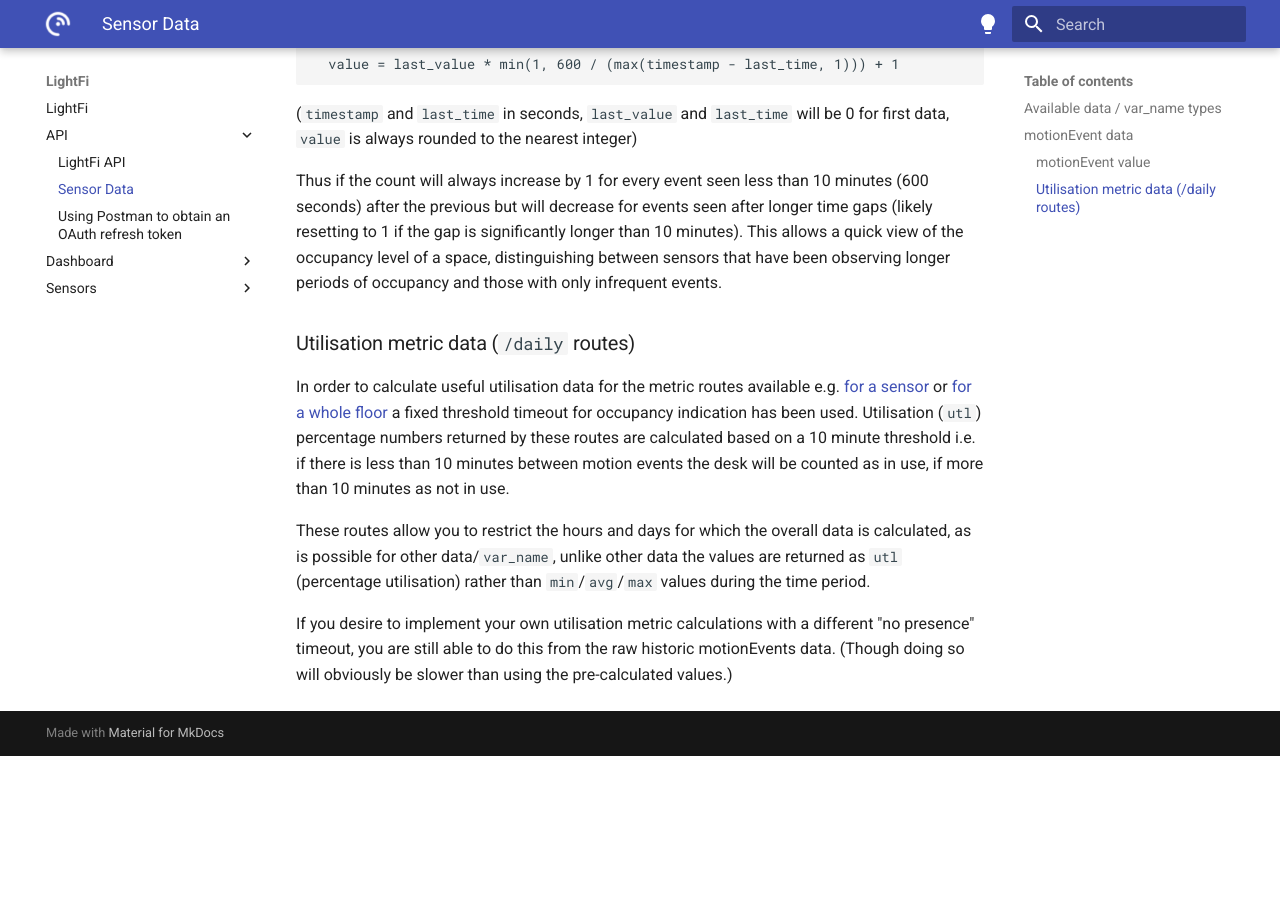
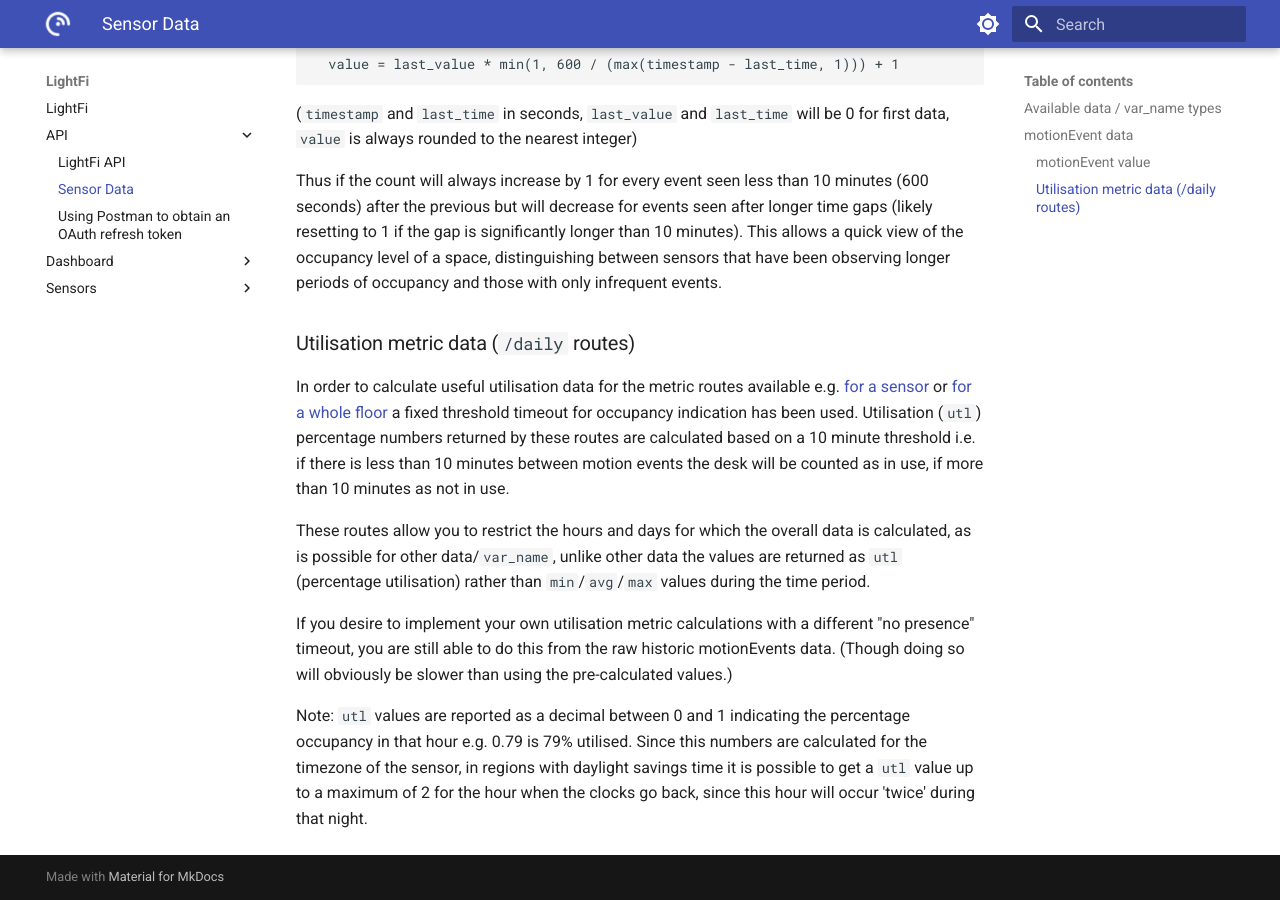
Before and after one commit to LightFiLimited/lf-documentation, an MkDocs documentation site: the page built from docs/API/data.md, in a window 1280 px wide and 900 px high, scrolled down 1924 px. Built offline with MkDocs 1.6.1 and Material for MkDocs 9.7.7, drawn with Linux system fonts in a browser that asks for light colours; before the commit the page ends 2680 px from its top, so only the background shows below that.

Commit message:
utilisation and daylight savings time note minor theme tweak

```diff
--- a/docs/API/data.md
+++ b/docs/API/data.md
@@ -51,3 +51,5 @@ Utilisation (`utl`) percentage numbers returned by these routes are calculated b
 These routes allow you to restrict the hours and days for which the overall data is calculated, as is possible for other data/`var_name`, unlike other data the values are returned as `utl` (percentage utilisation) rather than `min`/`avg`/`max` values during the time period.
 
 If you desire to implement your own utilisation metric calculations with a different "no presence" timeout, you are still able to do this from the raw historic motionEvents data. (Though doing so will obviously be slower than using the pre-calculated values.)
+
+Note: `utl` values are reported as a decimal between 0 and 1 indicating the percentage occupancy in that hour e.g. 0.79 is 79% utilised. Since this numbers are calculated for the timezone of the sensor, in regions with daylight savings time it is possible to get a `utl` value up to a maximum of 2 for the hour when the clocks go back, since this hour will occur 'twice' during that night.
--- a/mkdocs.yml
+++ b/mkdocs.yml
@@ -3,21 +3,31 @@ site_description: LightFi sensor and data documentation
 theme:
   name: material
   palette:
-  - media: '(prefers-color-scheme: light)'
-    scheme: default
-    primary: indigo
-    accent: amber
-    toggle:
-      icon: material/lightbulb
-      name: Switch to light mode
-  - media: '(prefers-color-scheme: dark)'
-    scheme: slate
-    primary: indigo
-    accent: amber
-    toggle:
-      icon: material/lightbulb-outline
-      name: Switch to dark mode
-  # features:
+    # Palette toggle for automatic mode
+    # Need to sponsor mkdocs material to get this via "Insiders"
+    # - media: "(prefers-color-scheme)"
+    #   toggle:
+    #     icon: material/brightness-auto
+    #     name: Switch to light mode
+
+    # Palette toggle for light mode
+    - media: "(prefers-color-scheme: light)"
+      scheme: default
+      primary: indigo
+      accent: amber
+      toggle:
+        icon: material/brightness-7
+        name: Switch to dark mode
+
+    # Palette toggle for dark mode
+    - media: "(prefers-color-scheme: dark)"
+      scheme: slate
+      primary: indigo
+      accent: amber
+      toggle:
+        icon: material/brightness-4
+        name: Switch to system preference
+          # features:
   # - search.suggest
   # - search.highlight
   # - content.tabs.link
```
